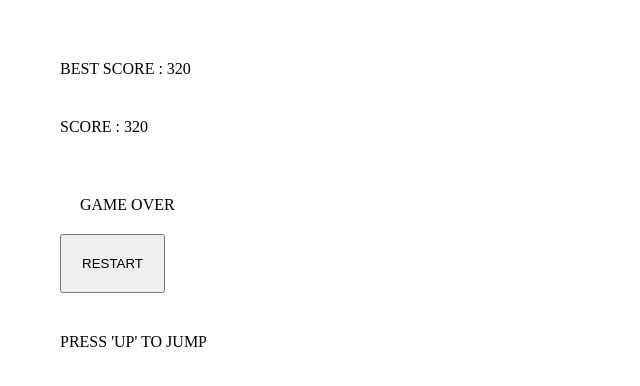
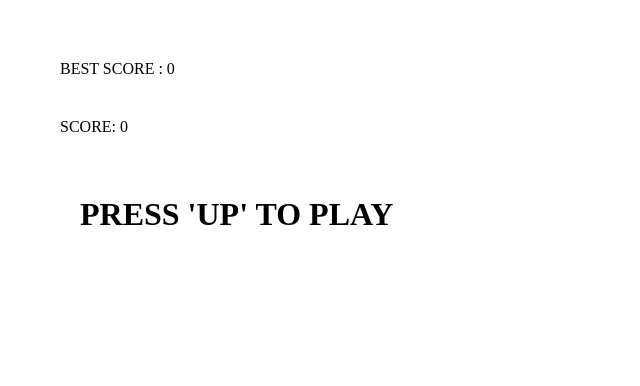
Before and after one commit to ArmelDzian/Myfirstgame, a plain HTML site: page index.html in a window 1280 px wide. Shown: the whole page, without its empty margins (0-640 px from the left). Drawn offline with Linux system fonts and the light colour scheme.

Commit message:
better interface public alpha 0.1

```diff
--- a/index.html
+++ b/index.html
@@ -15,6 +15,5 @@
         <div id = "container">
             <canvas id="myCanvas"></canvas>
         </div>
-        <p>PRESS 'UP' TO JUMP</p>
     </body>
 </html>
--- a/script.js
+++ b/script.js
@@ -1,23 +1,27 @@
 
 function init(){
-    var gamerun = true; // control variable for the game over window
+    var startMenu = true;
+    var gamerun = false; // control variable for the game over window
     var gameDisplayed; // control variable for the reload sequance after game over
     var nbJumps = 0;
     var score = 0;
     var bestScore = 0;
+    var container = document.getElementById('container'); //initialy contains the canvas
     var canvas = document.getElementById("myCanvas"); // html reference for the cenvas
-    var ctx = canvas.getContext("2d"); // html reference for the drawing tool
-    var obstacles = [];
-    var player = {x:canvas.width/6, y:canvas.height-5 - 16, height:20, width:10};
+    var ctx; // html reference for the drawing tool
+    var obstacles;
+    var player;
+    //speed and acceleration
+    var dx = 0.5;
+    var verticalSpeedPlayer = 0;
+    var gravity = 0.07;
 
-    function getObstacle(randomizer, array){
+    function getObstacle(randomizer, array){ // obstacle generator takes in a random number 0<n<1 and the obtacle array
         if(randomizer < 0.005){
             var newObstacle = { x:canvas.width, y:canvas.height-5 - 16 , height:16, width:8};
             array.push(newObstacle);
         }
     }
-
-    getObstacle(0,obstacles); // first obstacle
 
     function draw(){ // display faunction
         document.getElementById("score").innerHTML = "SCORE : " + score.toString();
@@ -38,21 +42,30 @@ function init(){
             ctx.fill();
         ctx.closePath();
 
-        ctx.beginPath(); // draws the ground line
+        ctx.beginPath(); // ground line drawing
             ctx.rect(0, canvas.height-5, canvas.width, 1);
             ctx.fillStyle = "#666666";
             ctx.fill();
         ctx.closePath();
     }
 
-    //speed and acceleration
-    var dx = 0.5;
-    var verticalSpeedPlayer = 0;
-    var gravity = 0.07;
+    function loop() { // main loop function
 
-
-    function loop() { // the drawing function
-        if(gamerun){
+        if(startMenu){ // initiative sequence
+            container.innerHTML = "<h1> PRESS 'UP' TO PLAY </h1>";
+            document.body.onkeydown = function(e){
+                if(e.keyCode == 38){
+                    container.innerHTML = '<canvas id="myCanvas"></canvas> <h2>PRESS "UP" TO JUMP</h2>';
+                    canvas = document.getElementById("myCanvas"); // html reference for the cenvas
+                    ctx = canvas.getContext("2d"); // html reference for the drawing tool
+                    obstacles = [];
+                    player = {x:canvas.width/6, y:canvas.height-5 - 16, height:20, width:10};
+                    getObstacle(0,obstacles); // first obstacle
+                    gamerun = true;
+                    startMenu = false;
+                }
+            }
+        }else if(gamerun){
             gameDisplayed = true;
             score++;
             if(score > bestScore){
@@ -66,7 +79,7 @@ function init(){
                         nbJumps++;
                     }else if(nbJumps == 1){
                         console.log("Small jump");
-                        verticalSpeedPlayer = 1.4;
+                        verticalSpeedPlayer = 1.8;
                         nbJumps++;
                     }
                 }
@@ -105,18 +118,18 @@ function init(){
             if (obstacles[obstacles.length-1].x < canvas.width-obstacles[obstacles.length-1].width){ //if the last obstacle is clear of the canvas edge, try to generate  new one
                 getObstacle(Math.random(),obstacles);
             }
-            draw();
+            draw(); // call for the display refreshment
 
         }else{
-            var container = document.getElementById('container');
             if(gameDisplayed){
                 console.log(document.body.innerHTML);
                 ctx.clearRect(0, 0, canvas.width, canvas.height); // refresh
-                container.innerHTML = "<p> GAME OVER </p> <button id='restart'>RESTART</button>";
+                container.innerHTML = "<h1> GAME OVER </h1> <h2>PRESS 'UP' TO RESTART</h2>";
                 score = 0;
                 gameDisplayed = false;
             }else{
-                document.getElementById("restart").onclick = function(){
+                document.body.onkeydown = function(e){
+                    if(e.keyCode == 38){
                         container.innerHTML = '<canvas id="myCanvas"></canvas>';
                         obstacles = [];
                         getObstacle(0,obstacles);
@@ -128,6 +141,7 @@ function init(){
                 }
             }
         }
+    }
 
     setInterval(loop, 10); // drawing loop set to repeate every 10 ms
 }
```
Lines whose indentation alone changed are shown as unchanged.
